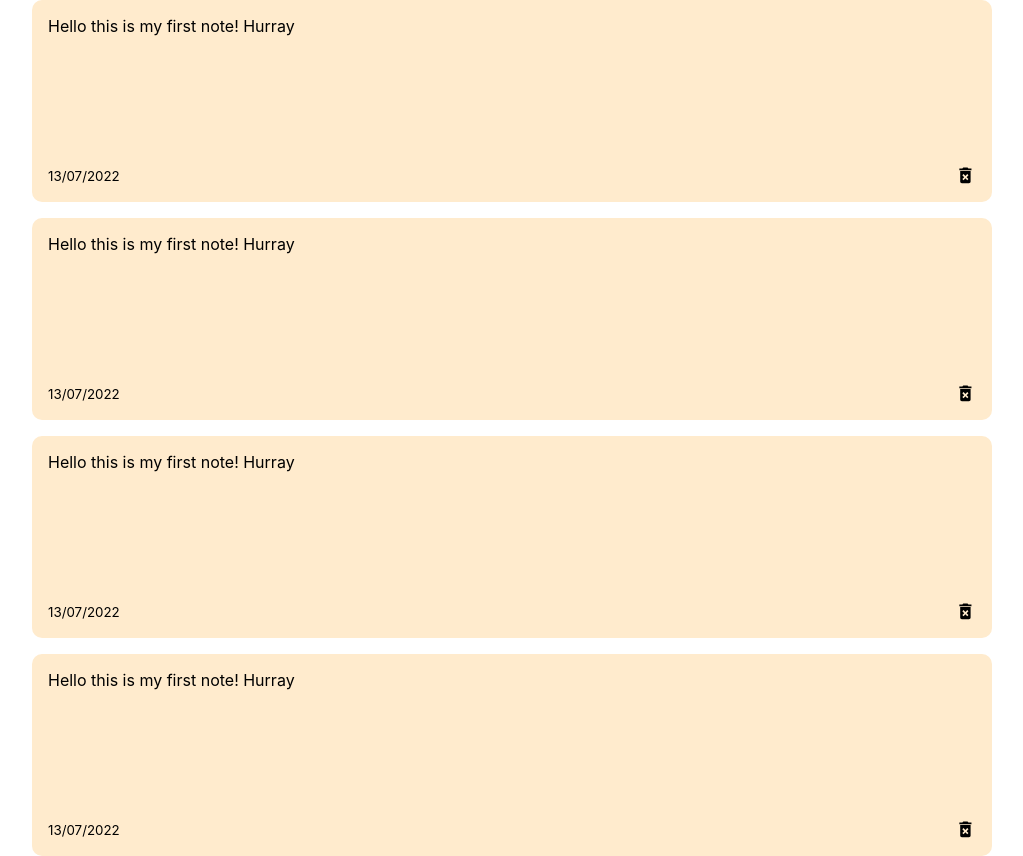
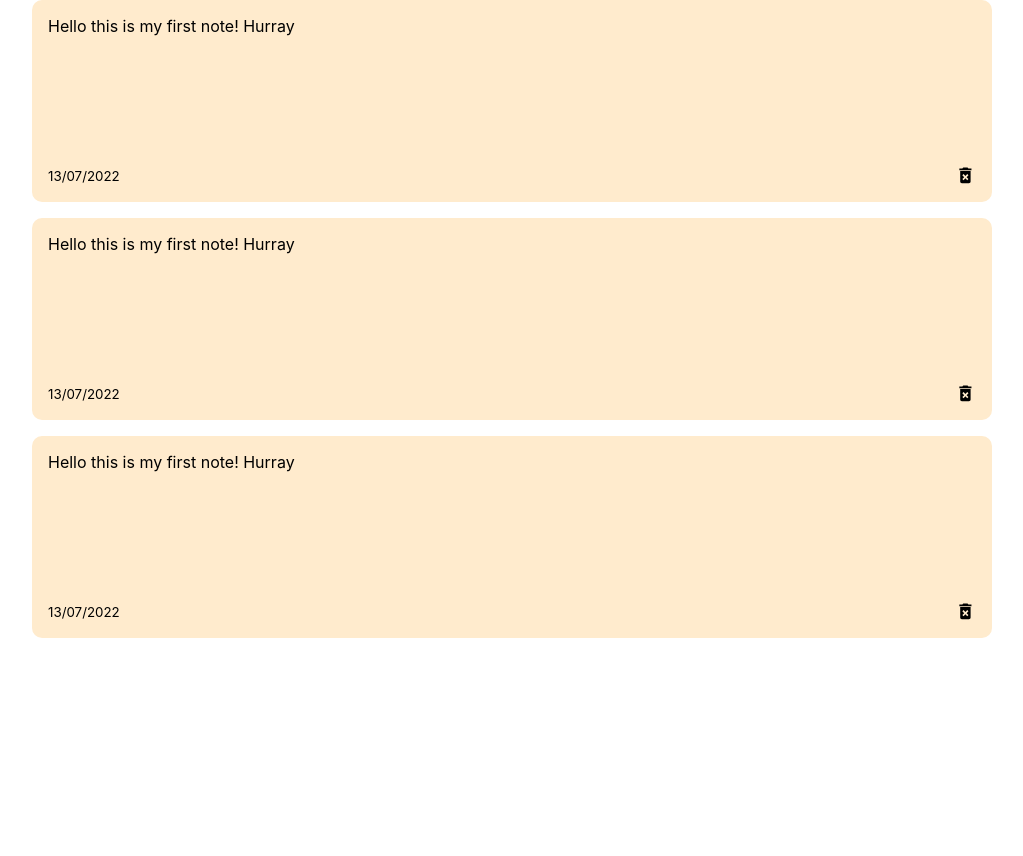
Before and after one commit to Dankiprop/notes-app, a React (Create React App) app: page / in a window 1280 px wide. Shown: the whole page, without its empty margins (128-1151 px from the left). After the commit the page ends 800 px from the top, so only its background shows below. Built offline with nearby package versions, Linux system fonts and the light colour scheme.

Commit message:
Notes App

```diff
--- a/src/App.js
+++ b/src/App.js
@@ -1,11 +1,33 @@
 import { useState } from "react";
+import {nanoid} from "nanoid";
 import NotesList from "./components/NotesList";
 
 const App = () => {
-  const [notes, setNotes] = useState();
+  const [notes, setNotes] = useState([
+    {
+    id: nanoid(),
+    text: "This is my first note",
+    date: "15/04/2022",
+
+  },
+  {
+    id: nanoid(),
+    text: "This is my second note",
+    date: "18/04/2022",
+
+  },
+  {
+    id: nanoid(),
+    text: "This is my third note",
+    date: "25/04/2022",
+
+  },
+
+
+]);
 
   return <div className="container">
-    <NotesList/>
+    <NotesList notes={notes}/>
   </div>
 }
 
--- a/src/components/Note.js
+++ b/src/components/Note.js
@@ -1,6 +1,6 @@
 import {MdDeleteForever} from "react-icons/md";
 
-const Note = () => {
+const Note = ({id, text, date}) => {
     return (
     <div className="note">
                <span> Hello this is my first note! Hurray</span>
--- a/src/components/NotesList.js
+++ b/src/components/NotesList.js
@@ -1,16 +1,16 @@
 import Note from "./Note"
 
 
-const NotesList = () => {
-return (
-    <div className="notes-list">
-        <Note/>
-        <Note/>
-        <Note/>
-        <Note/>
+const NotesList = ({notes}) => {
+  return (
+       <div className="notes-list">
+            {notes.map((note)=> (
+             <Note id={note.id} text= {note.text} date={note.date}/>
 
-    </div>
-)
+            ))}
+
+       </div>
+   )
 
 };
 export default NotesList;
```
